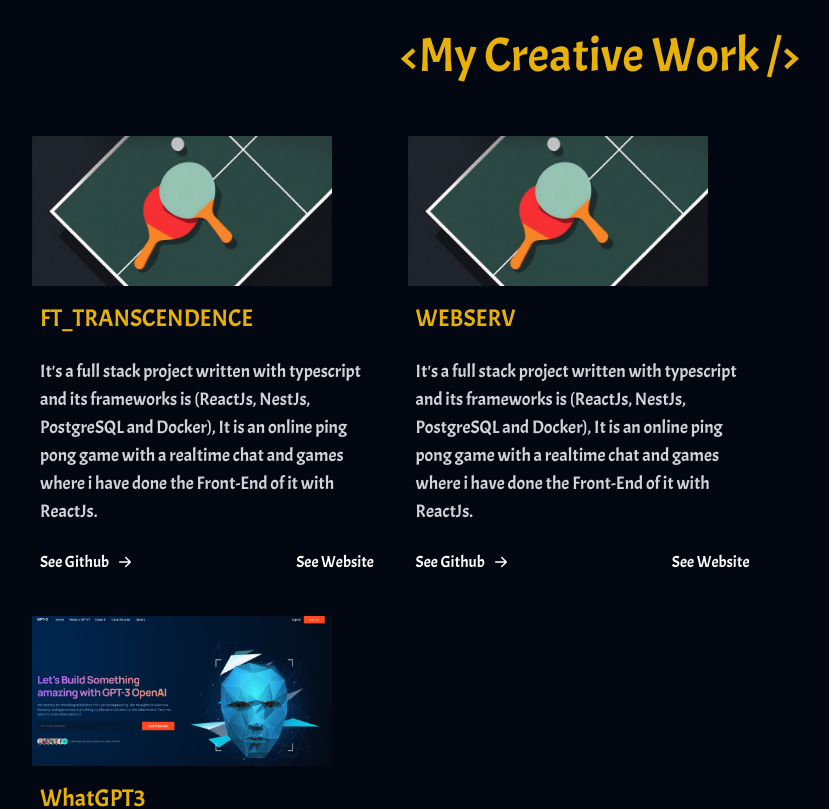
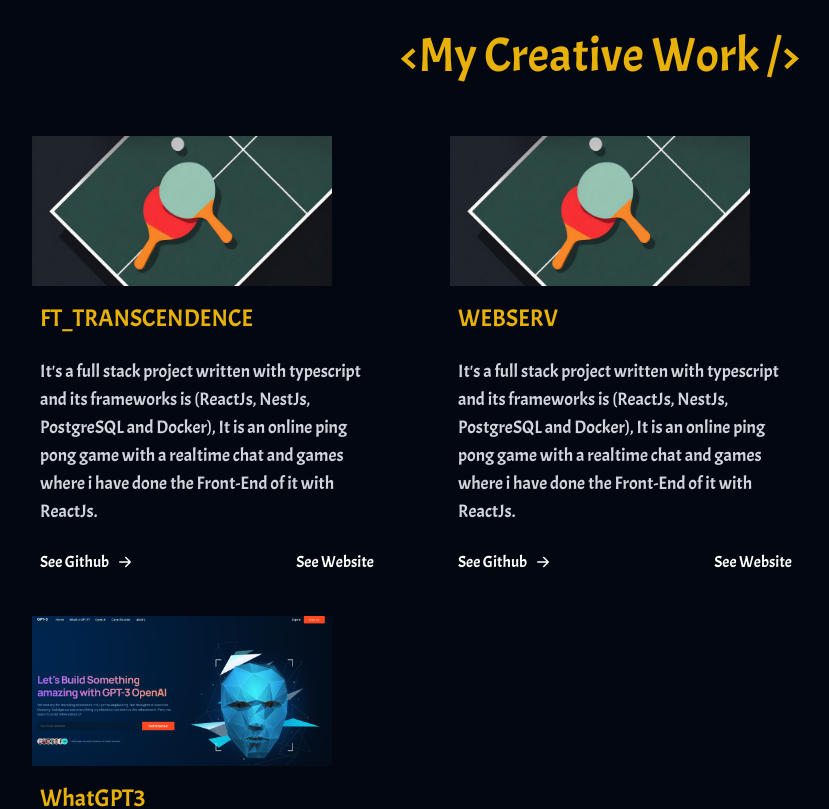
Before and after one commit to mmounib/Portfolio, a Next.js app: page / in a window 1280 px wide. Shown: the part 2240-3049 px from the top of the page, without its empty margins (224-1053 px from the left). Built offline with nearby package versions, Linux system fonts and the light colour scheme; a web font is replaced by a local one.

Commit message:
finishing Responsiveness

```diff
--- a/app/Components/Projects.tsx
+++ b/app/Components/Projects.tsx
@@ -15,7 +15,7 @@ interface Project {
 const ProjectList = ({ name, paragraph, image, repo, website }: Project) => {
 
 	return (
-		<div className="flex flex-col-reverse box w-[350px] pb-4  max-custom-layout:w-[70%] max-sm:w-[90%] ">
+		<div className="flex flex-col-reverse box w-[350px] pb-4 max-custom-layout:w-[70%] max-sm:w-[90%] ">
 			<div className="flex flex-col mt-4 px-2">
 				<h1 className="text-2xl text-[#E7B10A]">{name}</h1>
 				<p className=" text-lg text-gray-300 my-6">{paragraph}</p>
@@ -46,7 +46,7 @@ const Projects = () => {
 
 				<h1 className="text-5xl text-[#E7B10A] text-right max-custom-layout:text-left ">&lt;My Creative Work /&gt;</h1>
 
-				<div className="flex gap-[2vw] max-sm:gap-4 mx-auto flex-wrap mt-14">
+				<div className="flex gap-[2vw] max-sm:gap-4 mx-auto justify-between flex-wrap mt-14">
 					<ProjectList name='FT_TRANSCENDENCE' paragraph="It's a full stack project written with typescript and its frameworks is (ReactJs,
 					NestJs, PostgreSQL and Docker), It is an online ping pong game with a realtime chat
 					and games where i have done the Front-End of it with ReactJs." image='/ping_pong_1.jpg' repo='https://github.com/mmounib/ft_transendence' website='' />
```
